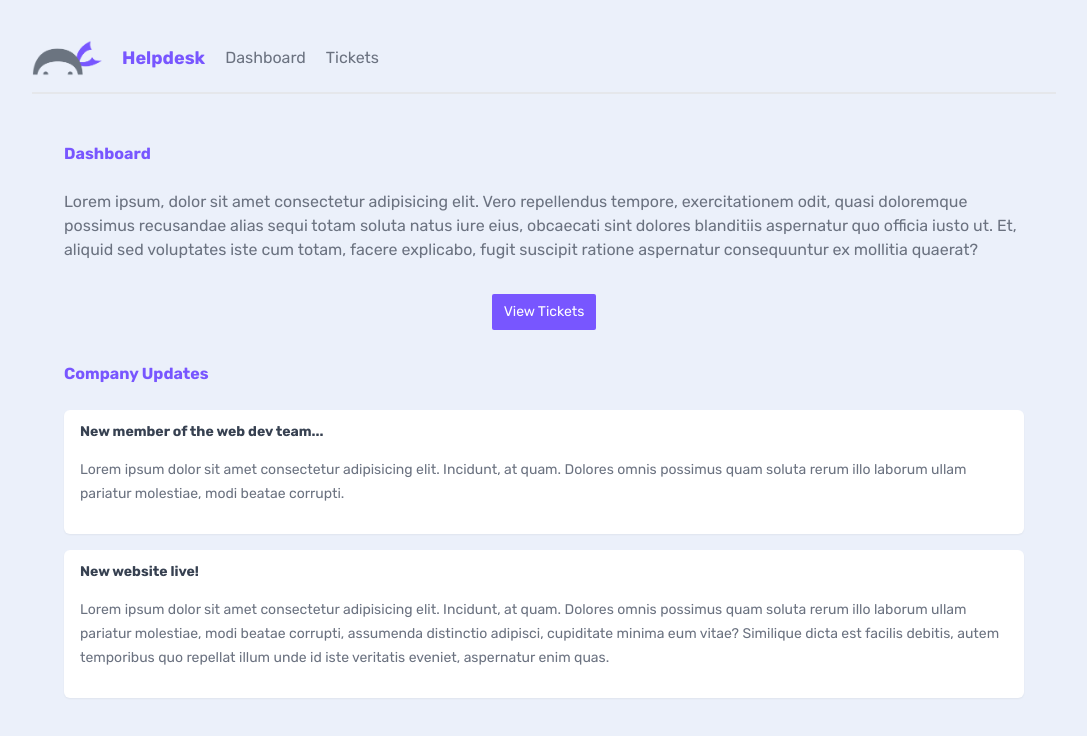
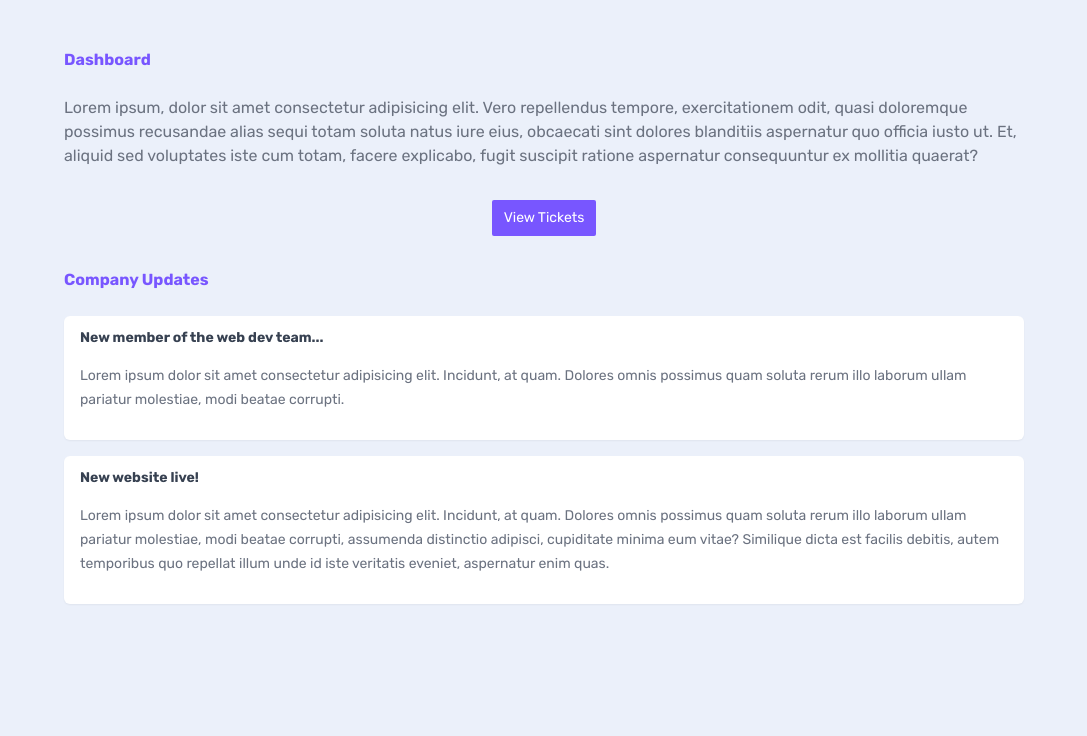
Before and after one commit to Mig-uel/helpdesk, a Next.js app: page / in a window 1280 px wide. Shown: the top 736 px of the page, without its empty margins (96-1183 px from the left). Built offline with nearby package versions, Linux system fonts and the light colour scheme.

Commit message:
refactor: Remove unused page components and update landing page content

```diff
--- a/app/layout.tsx
+++ b/app/layout.tsx
@@ -1,9 +1,6 @@
 import type { Metadata } from 'next'
 import { Rubik } from 'next/font/google'
 import './globals.css'
-
-//components
-import Navbar from './components/navbar/navbar.component'
 
 const rubik = Rubik({ subsets: ['latin'] })
 
@@ -19,10 +16,7 @@ export default function RootLayout({
 }>) {
   return (
     <html lang='en'>
-      <body className={rubik.className}>
-        <Navbar />
-        {children}
-      </body>
+      <body className={rubik.className}>{children}</body>
     </html>
   )
 }
```
